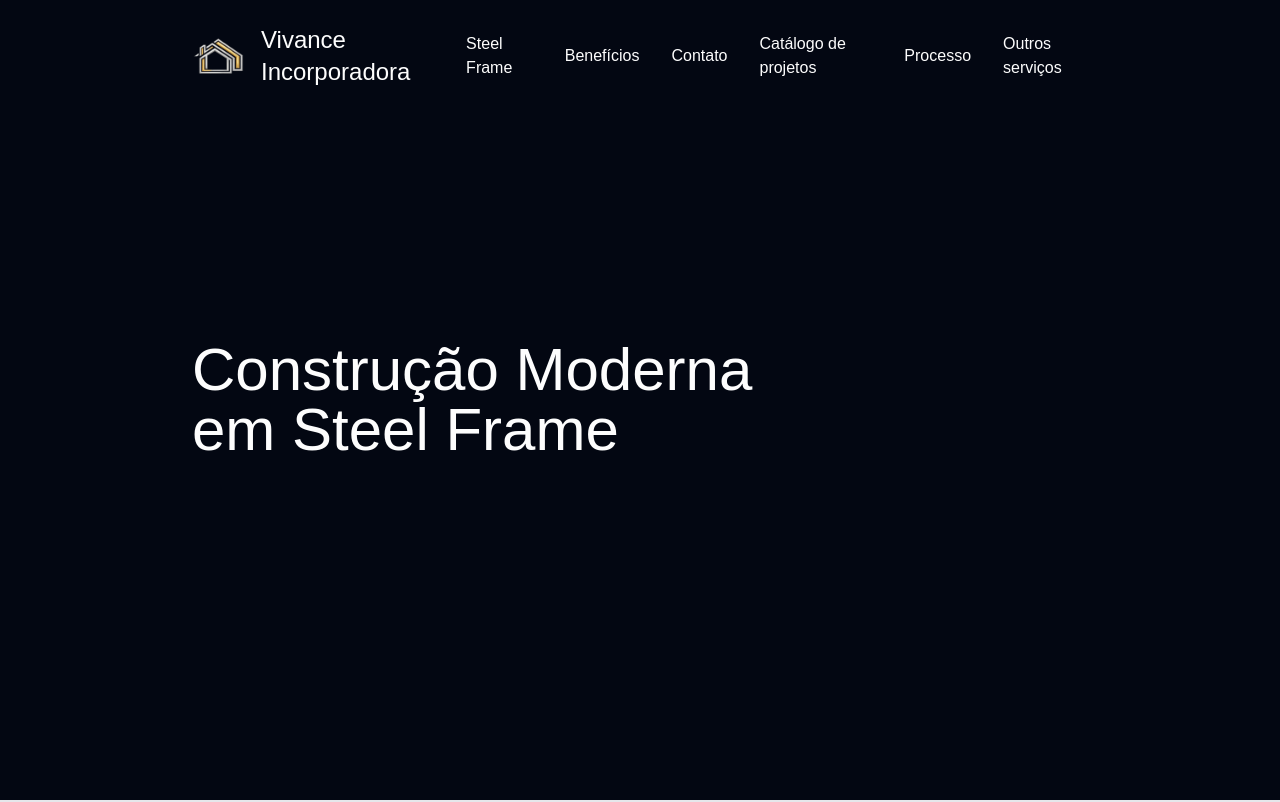
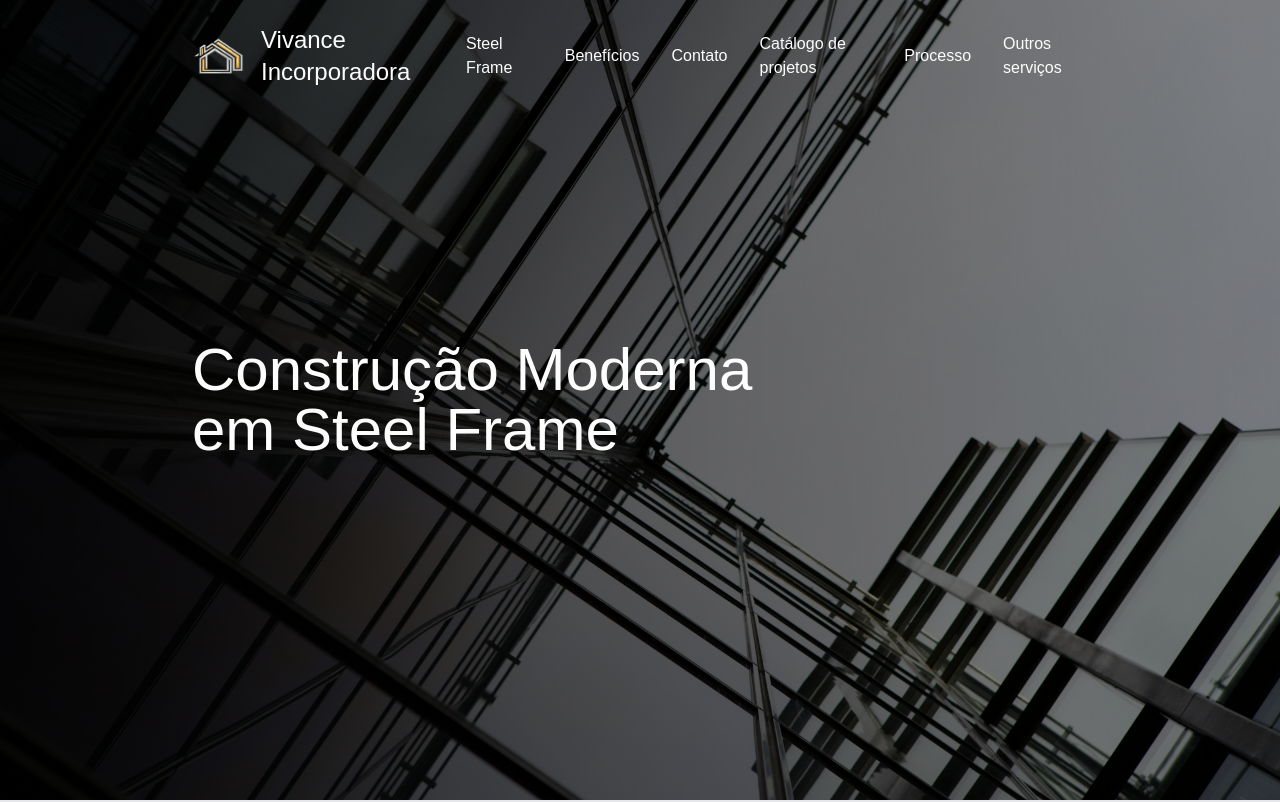
Before and after one commit to rafaelmjardim/vivance-project, a Next.js app: page / in a window 1280 px wide. Shown: the top 802 px of the page. Built offline with nearby package versions, Linux system fonts and the light colour scheme.

Commit message:
feat: implementado background hero

```diff
--- a/app/_components/hero.tsx
+++ b/app/_components/hero.tsx
@@ -1,11 +1,24 @@
+import Image from "next/image";
 import { Header } from "./ui/header";
+import heroBackground from "@/public/home-backgorund.jpg";
 
 export function Hero() {
   return (
-    <section className="flex items-center h-screen bg-gray-950 px-48">
+    <section className="relative flex items-center h-screen bg-gray-950 px-48">
       <Header />
 
-      <article className="block">
+      <div className="absolute inset-0">
+        <Image
+          src={heroBackground}
+          alt="Plano de fundo Steel Frame"
+          className="w-full h-screen object-cover"
+          fill
+          priority
+        />
+        <div className="absolute inset-0 bg-linear-to-r from-black/80 via-black/60 to-black/40"></div>
+      </div>
+
+      <article className="block z-10">
         <h1 className="text-text-inverse text-6xl max-w-150">
           Construção Moderna em Steel Frame
         </h1>
--- a/app/_components/ui/header.tsx
+++ b/app/_components/ui/header.tsx
@@ -3,7 +3,7 @@ import logo from "@/public/logo.png";
 
 export function Header() {
   return (
-    <header className="absolute top-0 left-0 right-0 flex item-center justify-between w-full py-6 px-48">
+    <header className="absolute z-10 top-0 left-0 right-0 flex item-center justify-between w-full py-6 px-48">
       <div className="flex items-center gap-4">
         <Image src={logo} alt="Logo do Vivance Incorporadora" height={40} />
         <span className="text-2xl text-text-inverse">
```
